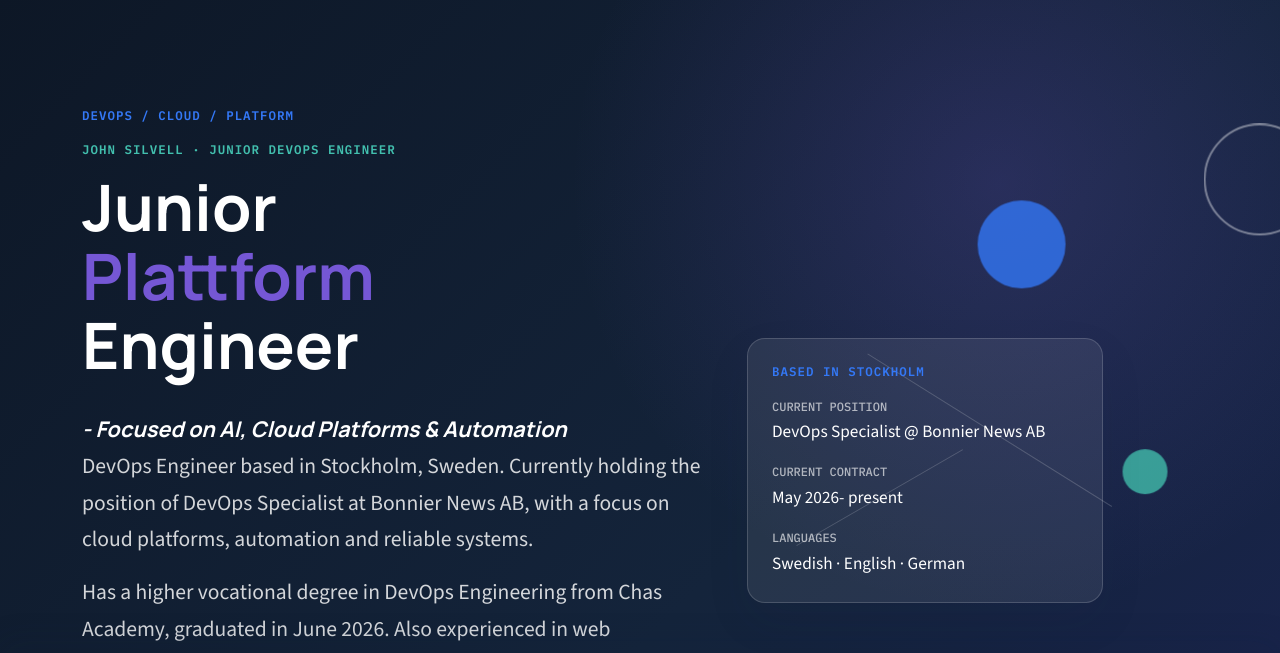
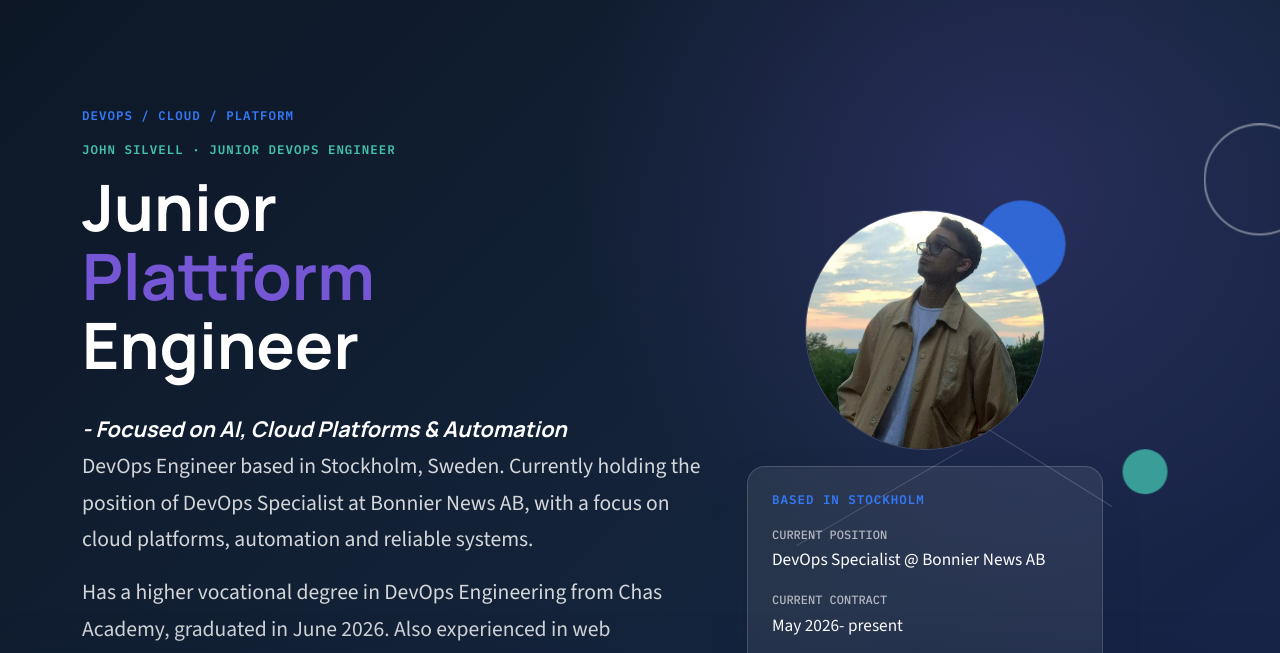
Before and after one commit to josil-hacks/johnsilvell.com, a website: page index.html in a window 1280 px wide. Shown: the part 70-723 px from the top of the page. Drawn offline with nearby package versions, Linux system fonts and the light colour scheme.

Commit message:
Added image to 'hero' section

```diff
--- a/index.html
+++ b/index.html
@@ -105,7 +105,10 @@
                             <span>Creative Production</span>
                         </div>
                     </div>
-                    <div class="col-lg-4 d-none d-lg-block">
+                    <div class="col-lg-4">
+                        <div class="hero-image">
+                            <img src="assets/other/js_outdoor-looking-up.jpg" alt="John Silvell">
+                        </div>
                         <div class="hero-panel">
                             <p class="panel-kicker">BASED IN STOCKHOLM</p>
                             <dl>
--- a/style.css
+++ b/style.css
@@ -315,6 +315,23 @@ h3 {
     font-family: var(--font-mono);
     font-size: 0.78rem;
     padding: 0.45rem 0.75rem;
+}
+
+.hero-image {
+    aspect-ratio: 1;
+    border: 1px solid rgb(255 255 255 / 16%);
+    border-radius: 50%;
+    margin: 0 auto 1rem;
+    overflow: hidden;
+    width: min(100%, 15rem);
+}
+
+.hero-image img {
+    display: block;
+    height: 100%;
+    object-fit: cover;
+    object-position: center 5%;
+    width: 100%;
 }
 
 .hero-panel {
```
Also changed, not shown: assets/other/js_outdoor-looking-up.jpg (added).
